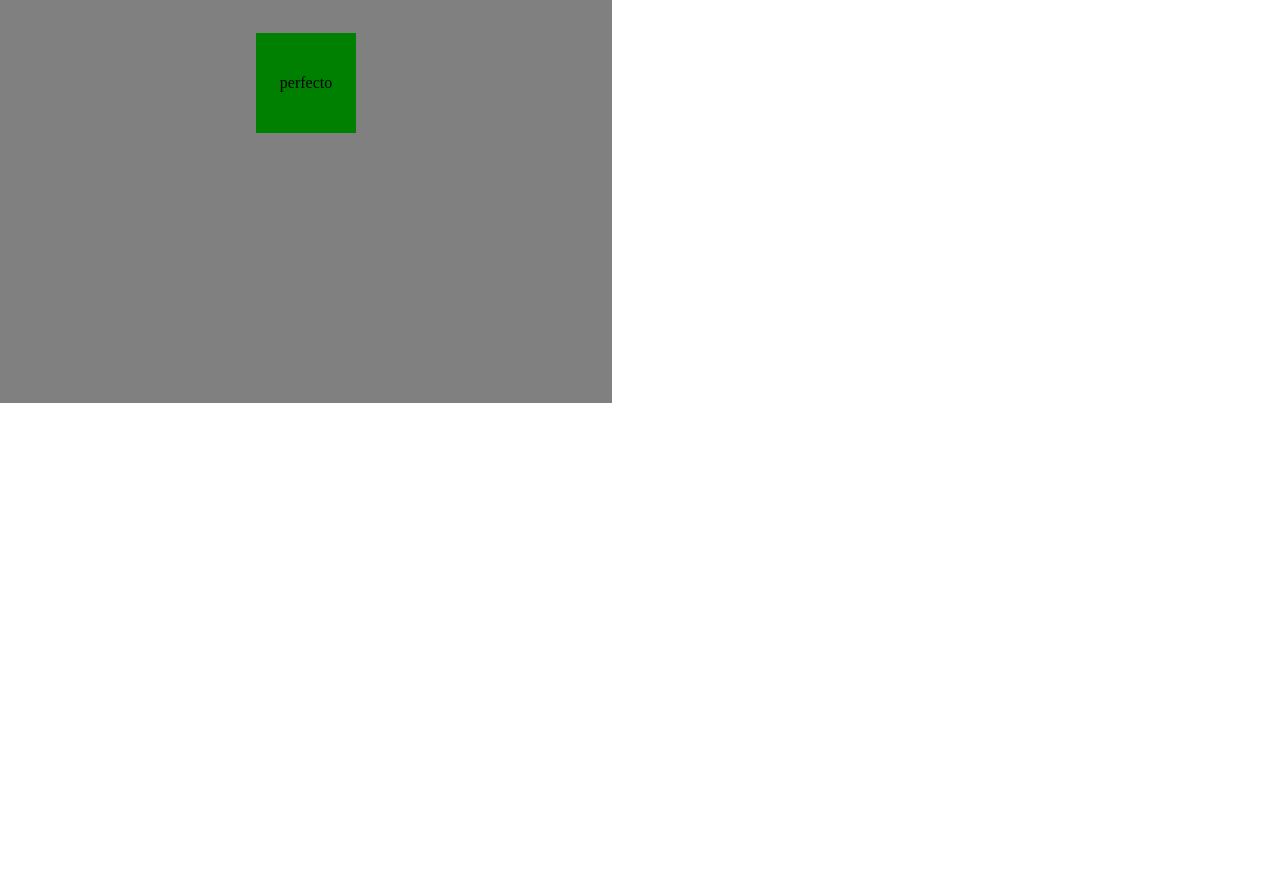
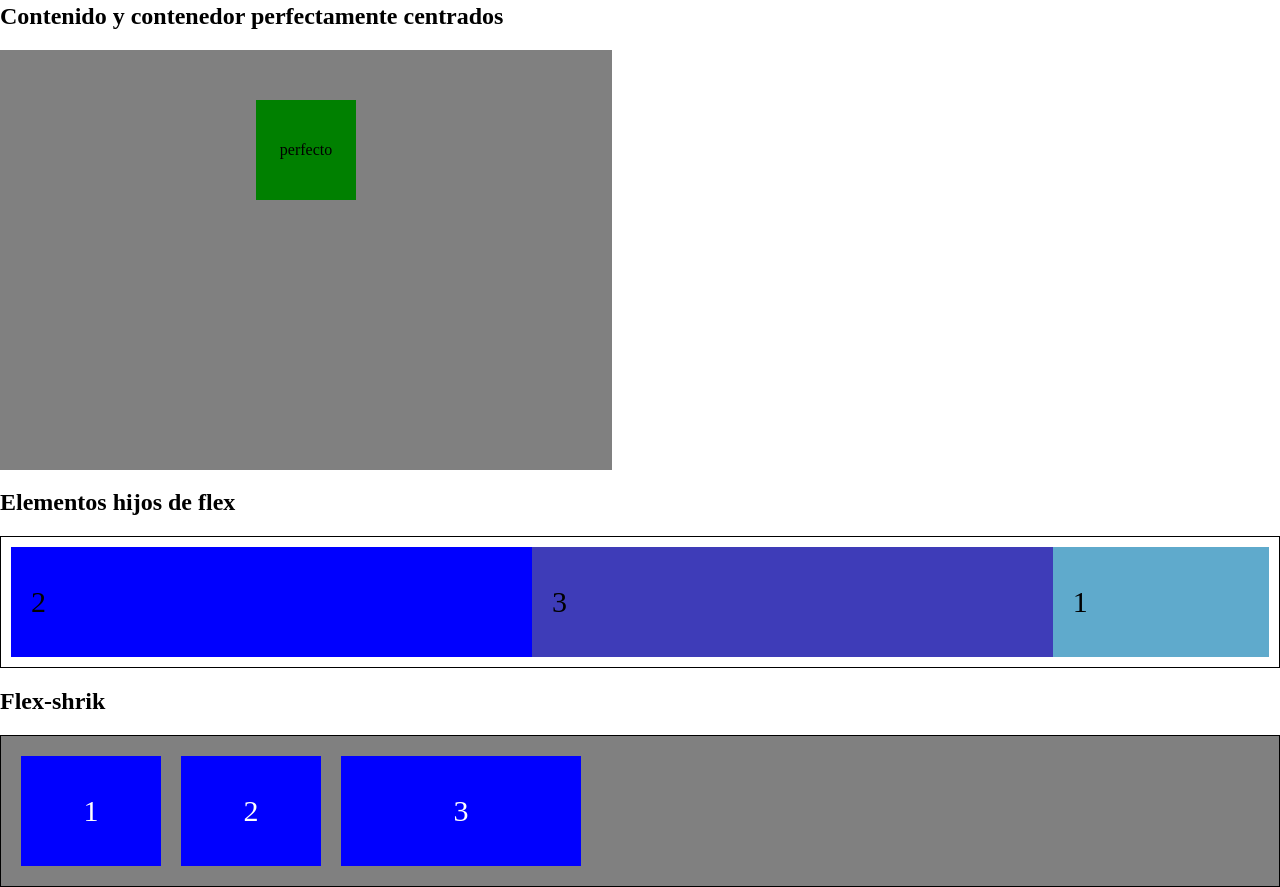
Before and after one commit to Elisantib/Clases, a plain HTML site: page introcss.html in a window 1280 px wide. Shown: the part 4625-5512 px from the top of the page. Before the commit the page ends 5028 px from the top, so only its background shows below. Drawn offline with Linux system fonts and the light colour scheme.

Commit message:
clase de flex

```diff
--- a/introcss.html
+++ b/introcss.html
@@ -123,10 +123,23 @@
               <div>8</div>
               <div>9</div> -->
             </div>
+            <h2>Contenido y contenedor perfectamente centrados</h2>
             <div class="contenedor-perfecto">
               <div class="contenido-perfecto">perfecto</div>
             </div>
           </div>
+          <h2>Elementos hijos de flex</h2>
+            <div class="flex-container-2">
+              <div>1</div>
+              <div>2</div>
+              <div>3</div>
+            </div>
+            <h2>Flex-shrik</h2>
+            <div class="flex-container-3">
+              <div>1</div>
+              <div>2</div>
+              <div>3</div>
+            </div>
         </article>
       </section>
     </main>
--- a/style.css
+++ b/style.css
@@ -302,3 +302,80 @@ Es un sistema de elementos flexibles donde los elementos html se adaptan y coloc
   align-items: center;
   justify-content: center;
 }
+
+/* selector hijo */
+/* Comportamiento de elementos hijos dentro de contenedores flex:
+
+1- order: Especifica el oden de los elementos
+2- flex-grow: Determina cuanto crece el elemento relativo al resto de elementos que estan dentro del contenedor flex */
+
+.flex-container-2 {
+  display: flex;
+  flex-wrap: wrap;
+  align-content: space-around;
+  font-size: 30px;
+  border: 1px solid black;
+  padding: 10px;
+  align-items: stretch;
+}
+.flex-container-2 > div {
+  display: flex;
+  /* margin: 10px; */
+  background-color: #007fff;
+  padding: 20px;
+  width: 100px;
+  text-align: center;
+  line-height: 70px;
+  height: 70px;
+}
+.flex-container-2 > div:nth-child(1) {
+  order: 3; /* para cambiar el orden */
+  flex-grow: 1;
+  background-color: rgb(95, 170, 204);
+}
+.flex-container-2 > div:nth-child(2) {
+  order: 1;
+  flex-grow: 5;
+  background-color: blue;
+}
+
+.flex-container-2 > div:nth-child(3) {
+  order: 2;
+  flex-grow: 5;
+  background-color: rgb(62, 60, 184);
+}
+
+/* Flex - shrink */
+/* Determina cuanto se puede encoger un elemento en relación a los demás dentro de un contenedor flex */
+
+.flex-container-3 {
+  display: flex;
+  align-items: center;
+  justify-content: start;
+  font-size: 30px;
+  border: 1px solid black;
+  padding: 10px;
+  background-color: gray;
+}
+
+.flex-container-3 > div {
+  background-color: blue;
+  color: white;
+  padding: 20px;
+  width: 100px;
+  margin: 10px;
+  text-align: center;
+  line-height: 70px;
+  font-size: 30px;
+}
+
+.flex-container-3 > div:nth-child(2) {
+  flex-shrink: 0;
+}
+
+/* flex-basic:
+Determina una longitud especifica */
+
+.flex-container-3 > div:nth-child(3) {
+  flex-basis: 200px;
+}
```
